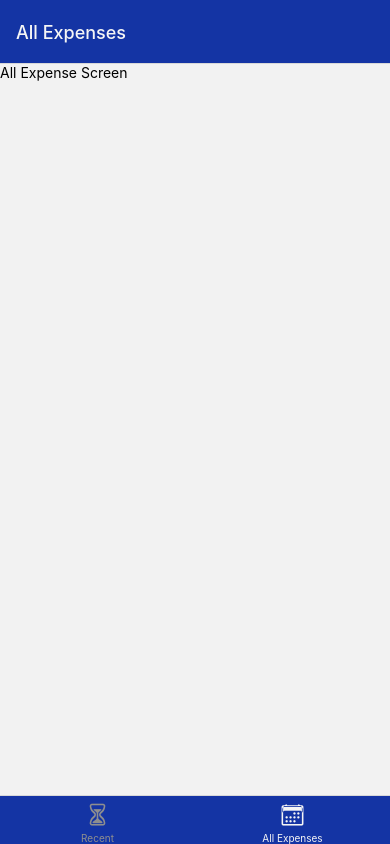
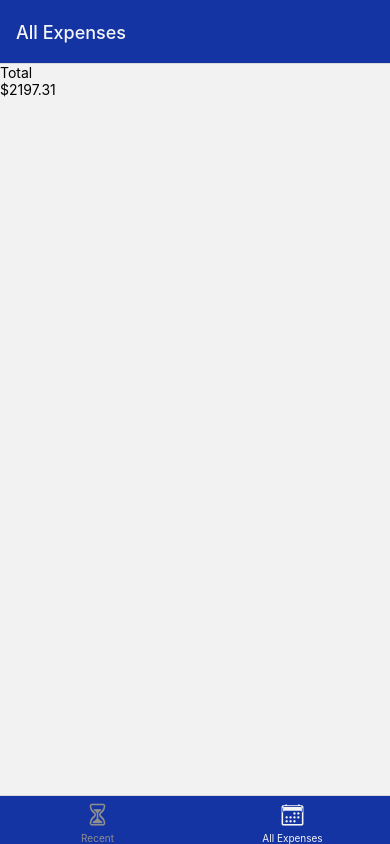
Before and after one commit to sarahmarie1976/Time_Expense_Tracker_App, a React Native app: screen /AllExpenses in a window 390 px wide. Built offline with nearby package versions, Linux system fonts and the light colour scheme.

Commit message:
:construction: created expense related components and dummy data

```diff
--- /dev/null
+++ b/components/expensesOutput/ExpenesList.js
@@ -0,0 +1,11 @@
+import { FlatList, StyleSheet } from "react-native";
+
+function ExpensesList() {
+    return(
+        <FlatList />
+    )
+}
+
+export default ExpensesList
+
+const styles = StyleSheet.create({})
--- /dev/null
+++ b/components/expensesOutput/ExpensesOutput.js
@@ -0,0 +1,51 @@
+import { StyleSheet, View } from "react-native";
+
+import ExpensesSummary from "./ExpensesSummary";
+import ExpensesList from "./ExpenesList";
+
+const DUMMY_EXPENSES = [
+    {
+        id: 'e1',
+        description: 'Shoes',
+        amount: 59.99,
+        data: new Date('2022-12-19')
+    },
+    {
+        id: 'e2',
+        description: 'Pants',
+        amount: 89.79,
+        data: new Date('2023-01-05')
+    },
+    {
+        id: 'e3',
+        description: 'Bannas',
+        amount: 2.89,
+        data: new Date('2022-12-01')
+    },
+    {
+        id: 'e4',
+        description: 'Book - The Traitors Mark',
+        amount: 29.65,
+        data: new Date('2023-07-18')
+    },
+    {
+        id: 'e5',
+        description: 'Book - Working Stiff',
+        amount: 14.99,
+        data: new Date('2022-05-05')
+    },
+
+]
+
+function ExpensesOutput({expenses, expensesPeriod}) {
+    return(
+     <View >
+       <ExpensesSummary expenses={DUMMY_EXPENSES} periodName={expensesPeriod} />
+       <ExpensesList />
+     </View>
+    )
+}
+
+export default ExpensesOutput
+
+const styles = StyleSheet.create({})
--- /dev/null
+++ b/components/expensesOutput/ExpensesSummary.js
@@ -0,0 +1,18 @@
+import { StyleSheet, Text, View } from "react-native";
+
+function ExpensesSummary({expenses, periodName}) {
+  const expensesSum = expenses.reduce((sum, expense) => {
+    return sum + expense.amount
+  }, 0)
+
+    return(
+        <View >
+        <Text >{periodName}</Text>
+        <Text >$2{expensesSum.toFixed(2)}</Text>
+       </View>
+    )
+}
+
+export default ExpensesSummary
+
+const styles = StyleSheet.create({})
--- a/screens/AllExpenseScreen.js
+++ b/screens/AllExpenseScreen.js
@@ -1,13 +1,12 @@
-import { StyleSheet, Text, View } from "react-native";
+import { StyleSheet } from "react-native";
+
+import ExpensesOutput from "../components/expensesOutput/ExpensesOutput";
 
 
 function AllExpenseScreen() {
     return(
-        <View >
-        <Text >
-            All Expense Screen
-        </Text>
-     </View>
+      <ExpensesOutput expensesPeriod="Total" />
+
     )
 }
 
--- a/screens/RecentExpenseScreen.js
+++ b/screens/RecentExpenseScreen.js
@@ -1,12 +1,10 @@
-import { StyleSheet, Text, View } from "react-native";
+import { StyleSheet } from "react-native";
+
+import ExpensesOutput from "../components/expensesOutput/ExpensesOutput";
 
 function RecentExpenseScreen() {
     return(
-     <View >
-        <Text >
-            Recent Expense Screen
-        </Text>
-     </View>
+     <ExpensesOutput expensesPeriod="Last 7 Days" />
     )
 }
 
```
